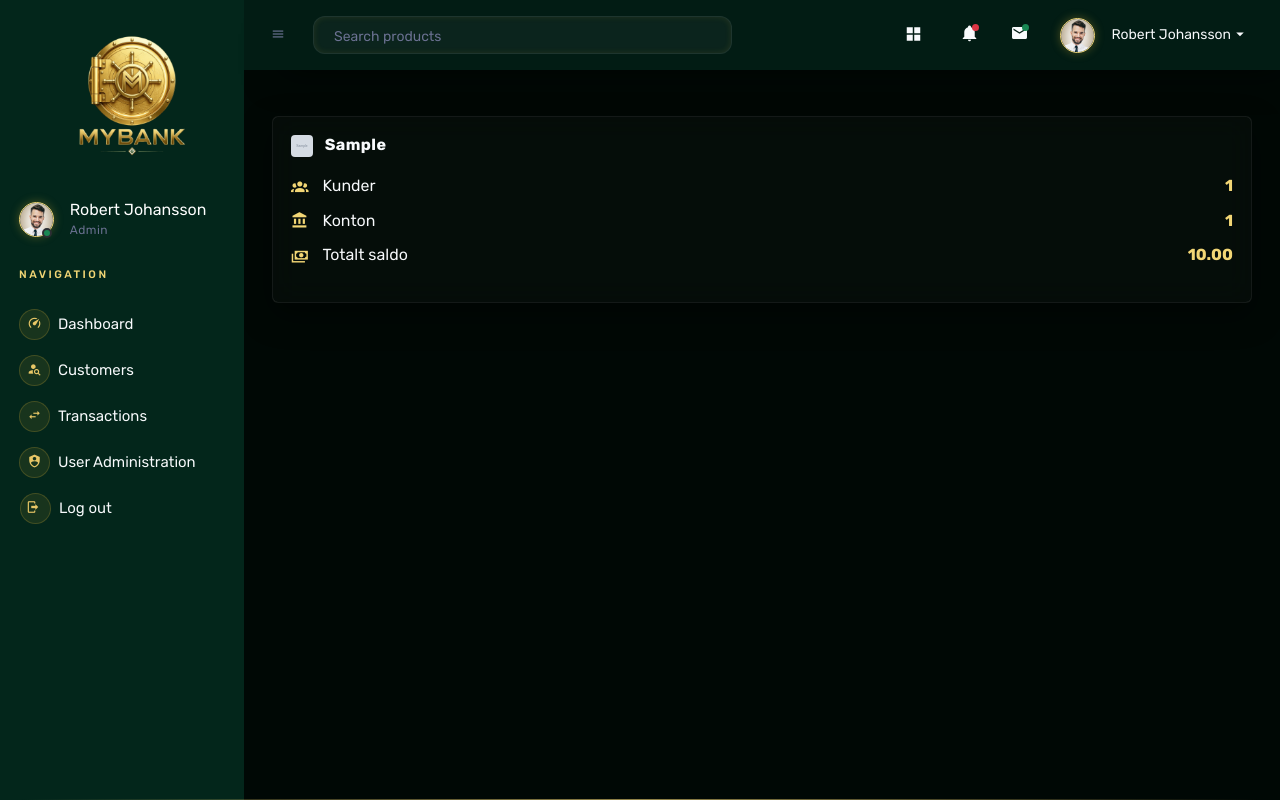
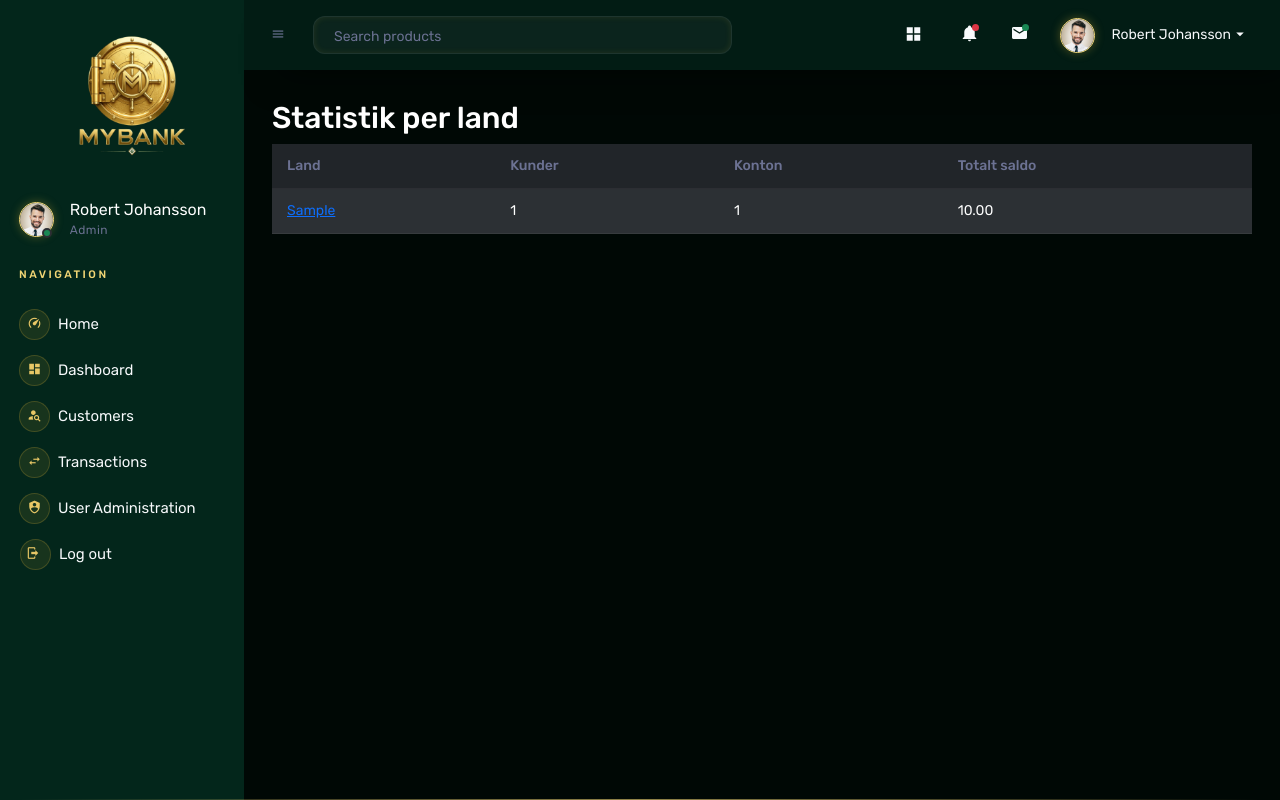
Before and after one commit to nninnie/Banksystem, an ASP.NET Core app: page / in a window 1280 px wide. Run offline with ASP.NET Core 8, Linux system fonts and the light colour scheme; a user stored in the database is signed in; tables that the repository leaves empty hold one stand-in row (values such as "Sample post"); grey boxes marked "Sample" are stand-in pictures; data that the repository does not hold is empty.

Commit message:
Flyttade Index till dashboard för Admin och gjorde Index till allas startsida.
- Skapade IndexService för landbaserad statistik (kunder, konton, saldo).
- Registrerade tjänsten och uppdaterade startsidan med en enkel, publik och randig Bootstrap‑tabell.
- Lade till en separat admin‑dashboard med kortbaserad statistik via DashboardService.
- Navigationen: engelska etiketter, rätt roller och tydlig skillnad mellan publik, Cashier och Admin.
- Synkade dashboardens Razor‑vy med code‑behind så Model.Data använder rätt DashboardDto och laddas korrekt i OnGet().

```diff
--- a/Pages/Index.cshtml
+++ b/Pages/Index.cshtml
@@ -1,39 +1,31 @@
 @page
 @model IndexModel
 @{
-    ViewData["Title"] = "Home page";
+    ViewData["Title"] = "Statistik per land";
 }
 
-<div class="dashboard-grid">
-    @foreach (var c in Model.Data.Countries)
-    {
-        <a href="/Country/@c.Country" class="dashboard-link">
-        <div class="dashboard-card">
-            <h5 class="card-title">
-                <img src="/images/flags/@(c.Country.ToLower()).png" class="flag" />
-                @c.Country
-            </h5>
+<h2>Statistik per land</h2>
 
-            <p class="card-text">
-                <div class="data-row">
-                    <i class="mdi mdi-account-group icon"></i>
-                    <span class="label">Kunder</span>
-                    <span class="value">@c.CustomerCount</span>
-                </div>
-
-                <div class="data-row">
-                    <i class="mdi mdi-bank icon"></i>
-                    <span class="label">Konton</span>
-                    <span class="value">@c.AccountCount</span>
-                </div>
-
-                <div class="data-row">
-                    <i class="mdi mdi-cash-multiple icon"></i>
-                    <span class="label">Totalt saldo</span>
-                    <span class="value">@c.TotalBalance.ToString("N2")</span>
-                </div>
-            </p>
-            </div>
-        </a>
-    }
-</div>
+<table class="table table-dark table-striped">
+    <thead>
+        <tr>
+            <th>Land</th>
+            <th>Kunder</th>
+            <th>Konton</th>
+            <th>Totalt saldo</th>
+        </tr>
+    </thead>
+    <tbody>
+        @foreach (var c in Model.Countries)
+        {
+            <tr>
+                <td>
+                    <a href="/Country/@c.Country">@c.Country</a>
+                </td>
+                <td>@c.CustomerCount</td>
+                <td>@c.AccountCount</td>
+                <td>@c.TotalBalance.ToString("N2")</td>
+            </tr>
+        }
+    </tbody>
+</table>
--- a/Pages/Index.cshtml.cs
+++ b/Pages/Index.cshtml.cs
@@ -1,24 +1,23 @@
 using BankApp.DTOs;
 using BankApp.Services;
-using Microsoft.AspNetCore.Mvc;
 using Microsoft.AspNetCore.Mvc.RazorPages;
 
 namespace BankApp.Pages
 {
-    // IndexModel for the home page. Retrieves dashboard statistics via DashboardService and passes them to the view.
     public class IndexModel : PageModel
     {
-        private readonly DashboardService _dashboardService;
+        private readonly IndexService _indexService;
 
-        public DashboardDto Data { get; set; }
+        public List<CountryDashboardDto> Countries { get; set; }
 
-        public IndexModel(DashboardService dashboardService)
+        public IndexModel(IndexService indexService)
         {
-            _dashboardService = dashboardService;
+            _indexService = indexService;
         }
+
         public async Task OnGet()
         {
-            Data = await _dashboardService.GetDashboardAsync();
+            Countries = await _indexService.GetCountryStatisticsAsync();
         }
     }
 }
--- a/Pages/Shared/_Layout.cshtml
+++ b/Pages/Shared/_Layout.cshtml
@@ -85,22 +85,32 @@
                 <li class="nav-item menu-items">
                     <a class="nav-link" asp-page="/Index">
                         <span class="menu-icon"><i class="mdi mdi-speedometer"></i></span>
-                        <span class="menu-title">Dashboard</span>
+                        <span class="menu-title">Home</span>
                     </a>
                 </li>
 
                 <!-- Admin and Cashier -->
+                @if (User.IsInRole("Admin"))
+                {
+                    <li class="nav-item menu-items">
+                        <a class="nav-link" asp-page="/Admin/Dashboard">
+                            <span class="menu-icon"><i class="mdi mdi-view-dashboard"></i></span>
+                            <span class="menu-title">Dashboard</span>
+                        </a>
+                    </li>
+                }
+
                 @if (User.IsInRole("Admin") || User.IsInRole("Cashier"))
                 {
                     <li class="nav-item menu-items">
-                        <a class="nav-link" asp-page="/Customers/Index">
+                        <a class="nav-link" asp-page="/Customers">
                             <span class="menu-icon"><i class="mdi mdi-account-search"></i></span>
                             <span class="menu-title">Customers</span>
                         </a>
                     </li>
 
                     <li class="nav-item menu-items">
-                        <a class="nav-link" asp-page="/Transactions/Index">
+                        <a class="nav-link" asp-page="/Transactions">
                             <span class="menu-icon"><i class="mdi mdi-swap-horizontal"></i></span>
                             <span class="menu-title">Transactions</span>
                         </a>
@@ -111,7 +121,7 @@
                 @if (User.IsInRole("Admin"))
                 {
                     <li class="nav-item menu-items">
-                        <a class="nav-link" asp-page="/Admin/Index">
+                        <a class="nav-link" asp-page="/Admin">
                             <span class="menu-icon"><i class="mdi mdi-shield-account"></i></span>
                             <span class="menu-title">User Administration</span>
                         </a>
--- a/Program.cs
+++ b/Program.cs
@@ -32,8 +32,10 @@ namespace BankApp
             .AddRoles<IdentityRole>()
             .AddEntityFrameworkStores<ApplicationDbContext>();
 
-            // Registers DashboardService so it can be injected into PageModels
+            // Registers DashboardService & IndexService so it can be injected into PageModels
             builder.Services.AddScoped<DashboardService>();
+
+            builder.Services.AddScoped<IndexService>();
 
 
             var app = builder.Build();
```
Also changed, not shown: Pages/Admin/Dashboard.cshtml (added, +39 -0 lines), Pages/Admin/Dashboard.cshtml.cs (added, +24 -0 lines), Services/IndexService.cs (added, +32 -0 lines).
